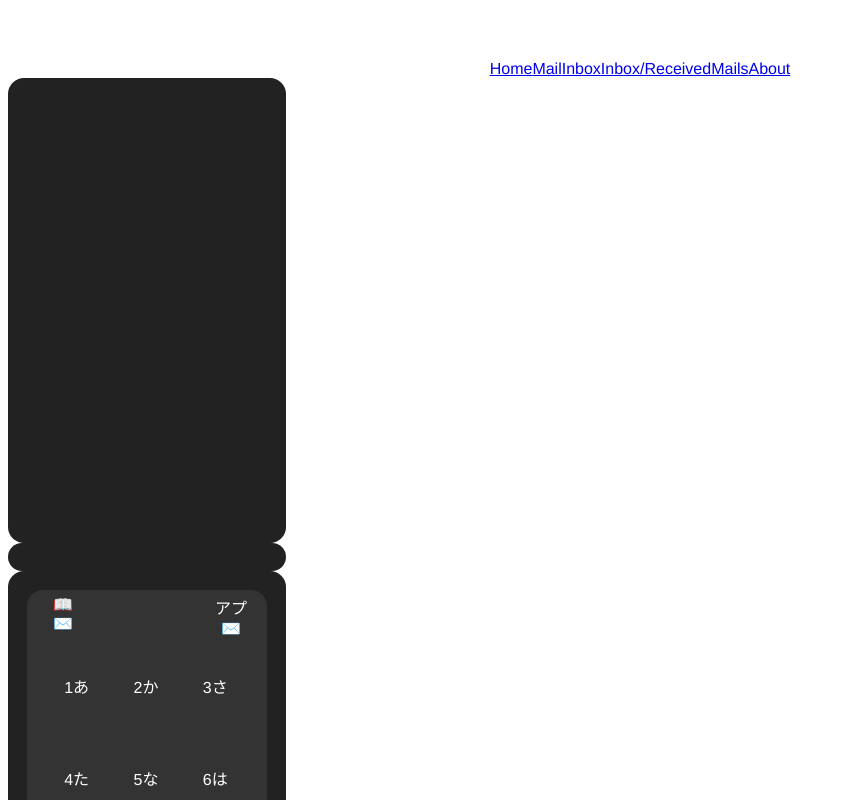
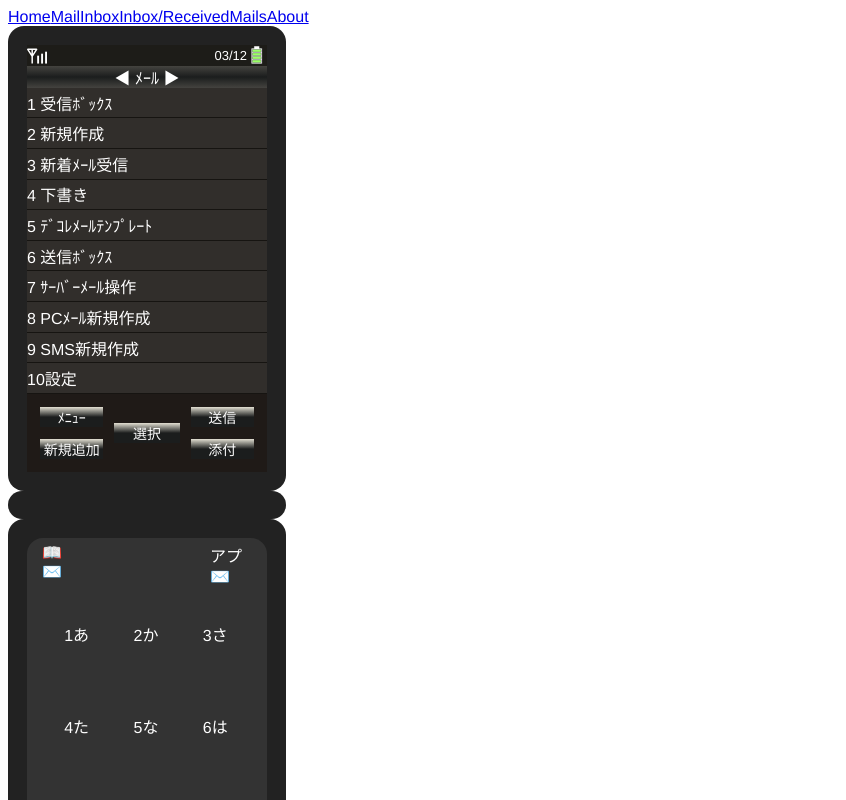
Before and after one commit to pteroid/heisei_chat_client, a Vue app: page /keitai/mail in a window 1280 px wide. Shown: the top 800 px of the page, without its empty margins (0-846 px from the left). Built offline with nearby package versions, Linux system fonts and the light colour scheme.

Commit message:
ルートページからケータイとポケベルのページに遷移できるようにルーティングの設定

```diff
--- a/src/App.vue
+++ b/src/App.vue
@@ -1,124 +1,16 @@
 <template>
     <div id="app">
-        <div id="nav">
-            <router-link to="/">Home</router-link>
-            <router-link to="/mail">Mail</router-link>
-            <router-link to="/inbox">Inbox</router-link>
-            <router-link to="/inbox/received">Inbox/ReceivedMails</router-link>
-            <router-link to="/about">About</router-link>
-        </div>
-
-        <div style="background-color:#222; border-radius:1em; padding:14px; width:250px">
-            <div class="display">
-                <router-view/>
-            </div>
-        </div>
-
-        <div style="background-color:#222; border-radius:1em; padding:14px;width:250px">
-        </div>
-
-        <div style="background-color:#222; border-radius:1em; padding:14px;width:250px">
-            <div style="color:#fff; background-color:#333; margin:5px; padding:5px; padding-left:15px; padding-right:15px;height:400px; border-radius:1em;display:flex; flex-direction: column">
-                <div class="mainkey">
-                    <div class="side">
-                        <div class="button">
-                            📖
-                        </div>
-                        <div class="button">
-                            ✉️
-                        </div>
-                    </div>
-                    <div class="center">
-
-                    </div>
-                    <div class="side">
-                        <div class="button">
-                            アプ
-                        </div>
-                        <div class="button">
-                            ✉️
-                        </div>
-                    </div>
-
-                </div>
-                <div class="tenkey">
-                    <div class="row">
-                        <div class="col">1あ</div>
-                        <div class="col">2か</div>
-                        <div class="col">3さ</div>
-                    </div>
-                    <div class="row">
-                        <div class="col">4た</div>
-                        <div class="col">5な</div>
-                        <div class="col">6は</div>
-                    </div>
-                    <div class="row">
-                        <div class="col">7ま</div>
-                        <div class="col">8や</div>
-                        <div class="col">9ら</div>
-                    </div>
-                    <div class="row">
-                        <div class="col">*</div>
-                        <div class="col">0わ</div>
-                        <div class="col">#</div>
-                    </div>
-                </div>
-            </div>
-        </div>
-
-
+        <router-view></router-view>
     </div>
 </template>
 
 <style>
     #app {
         font-family: 'Hiragino Maru Gothic Pro', 'Avenir', Helvetica, Arial, sans-serif;
-        -webkit-font-smoothing: antialiased;
-        -moz-osx-font-smoothing: grayscale;
-        text-align: center;
-        color: #2c3e50;
-        margin-top: 60px;
+        /*-webkit-font-smoothing: antialiased;*/
+        /*-moz-osx-font-smoothing: grayscale;*/
+        /*text-align: center;*/
+        /*color: #2c3e50;*/
+        /*margin-top: 60px;*/
     }
-
-    .display {
-        margin: 5px;
-        width: 240px;
-        height: 427px;
-    }
-
-
-    .mainkey {
-        display: flex;
-    }
-
-    .mainkey .center {
-        width: 60%;
-    }
-
-    .mainkey .side {
-        display: flex;
-        flex-direction: column;
-        width: 20%;
-    }
-
-
-    .tenkey {
-        display: flex;
-        flex-direction: column;
-        width: 100%;
-        height: 70%;
-    }
-
-    .tenkey .row {
-        display: flex;
-        width: 100%;
-        height: 33%;
-    }
-
-    .tenkey .row .col {
-        width: 33%;
-        text-align: center;
-        line-height: 100px;
-    }
-
 </style>
--- a/src/router.js
+++ b/src/router.js
@@ -1,9 +1,11 @@
 import Vue from 'vue'
 import Router from 'vue-router'
 import Home from './views/Home.vue'
+import Keitai from './views/Keitai'
 import Mail from './views/Mail'
 import Inbox from './views/Inbox'
 import ReceivedMails from './views/ReceivedMails'
+import Pokebell from "./views/Pokebell";
 
 Vue.use(Router)
 
@@ -17,19 +19,30 @@ export default new Router({
             component: Home
         },
         {
-            path: '/mail',
+            path: '/keitai',
+            component: Keitai,
+            children: [
+                {
+                    path: 'mail',
                     name: 'mail',
                     component: Mail
                 },
                 {
-            path: '/inbox',
+                    path: 'inbox',
                     name: 'inbox',
                     component: Inbox
                 },
                 {
-            path: '/inbox/received',
+                    path: 'inbox/received',
                     name: 'received',
                     component: ReceivedMails
+                },
+            ]
+        },
+        {
+            path: '/pokebell',
+            name: 'pokebell',
+            component: Pokebell
         },
         {
             path: '/about',
--- a/src/views/Home.vue
+++ b/src/views/Home.vue
@@ -1,7 +1,7 @@
 <template>
     <div class="home">
-    <img alt="Vue logo" src="../assets/logo.png">
-    <HelloWorld msg="Welcome to Your Vue.js App"/>
+        <router-link to="/keitai/mail">Mail</router-link>
+        <router-link to="/pokebell">Pokebell</router-link>
     </div>
 </template>
 
--- /dev/null
+++ b/src/views/Keitai.vue
@@ -0,0 +1,117 @@
+<template>
+    <div class="keitai">
+        <div id="nav">
+            <router-link to="/">Home</router-link>
+            <router-link to="/keitai/mail">Mail</router-link>
+            <router-link to="/keitai/inbox">Inbox</router-link>
+            <router-link to="/keitai/inbox/received">Inbox/ReceivedMails</router-link>
+            <router-link to="/about">About</router-link>
+        </div>
+        <div style="background-color:#222; border-radius:1em; padding:14px; width:250px">
+            <div class="display">
+                <router-view/>
+            </div>
+        </div>
+
+        <div style="background-color:#222; border-radius:1em; padding:14px;width:250px">
+        </div>
+
+        <div style="background-color:#222; border-radius:1em; padding:14px;width:250px">
+            <div style="color:#fff; background-color:#333; margin:5px; padding:5px; padding-left:15px; padding-right:15px;height:400px; border-radius:1em;display:flex; flex-direction: column">
+                <div class="mainkey">
+                    <div class="side">
+                        <div class="button">
+                            📖
+                        </div>
+                        <div class="button">
+                            ✉️
+                        </div>
+                    </div>
+                    <div class="center">
+
+                    </div>
+                    <div class="side">
+                        <div class="button">
+                            アプ
+                        </div>
+                        <div class="button">
+                            ✉️
+                        </div>
+                    </div>
+                </div>
+
+                <div class="tenkey">
+                    <div class="row">
+                        <div class="col">1あ</div>
+                        <div class="col">2か</div>
+                        <div class="col">3さ</div>
+                    </div>
+                    <div class="row">
+                        <div class="col">4た</div>
+                        <div class="col">5な</div>
+                        <div class="col">6は</div>
+                    </div>
+                    <div class="row">
+                        <div class="col">7ま</div>
+                        <div class="col">8や</div>
+                        <div class="col">9ら</div>
+                    </div>
+                    <div class="row">
+                        <div class="col">*</div>
+                        <div class="col">0わ</div>
+                        <div class="col">#</div>
+                    </div>
+                </div>
+            </div>
+        </div>
+    </div>
+</template>
+
+<script>
+    export default {
+        name: "Keitai"
+    }
+</script>
+
+<style scoped>
+    .display {
+        margin: 5px;
+        width: 240px;
+        height: 427px;
+    }
+
+
+    .mainkey {
+        display: flex;
+    }
+
+    .mainkey .center {
+        width: 60%;
+    }
+
+    .mainkey .side {
+        display: flex;
+        flex-direction: column;
+        width: 20%;
+    }
+
+
+    .tenkey {
+        display: flex;
+        flex-direction: column;
+        width: 100%;
+        height: 70%;
+    }
+
+    .tenkey .row {
+        display: flex;
+        width: 100%;
+        height: 33%;
+    }
+
+    .tenkey .row .col {
+        width: 33%;
+        text-align: center;
+        line-height: 100px;
+    }
+</style>
--- /dev/null
+++ b/src/views/Pokebell.vue
@@ -0,0 +1,17 @@
+<template>
+    <div class="pokebell">
+        ポケベルのページ
+    </div>
+</template>
+
+<script>
+    export default {
+        name: "Pokebell"
+    }
+</script>
+
+<style scoped>
+    .pokebell {
+
+    }
+</style>
```
Lines whose indentation alone changed are shown as unchanged.
